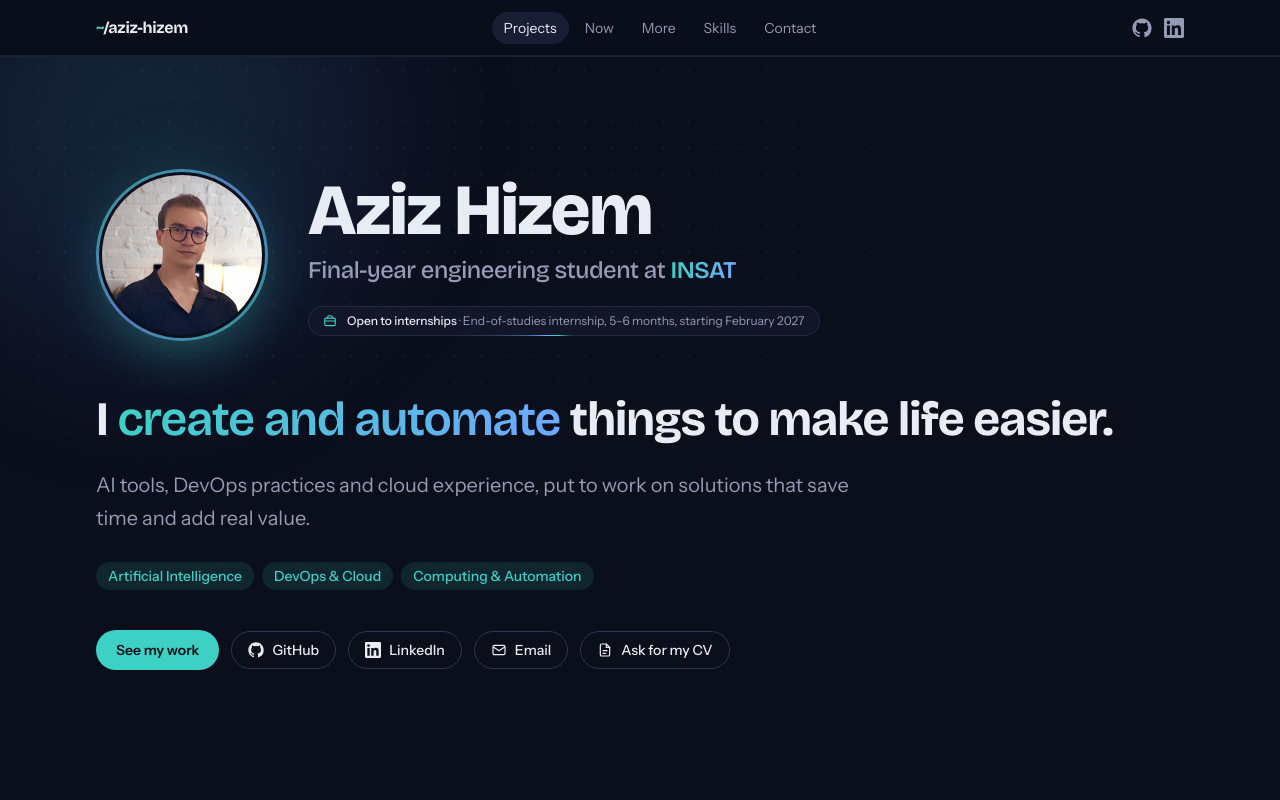
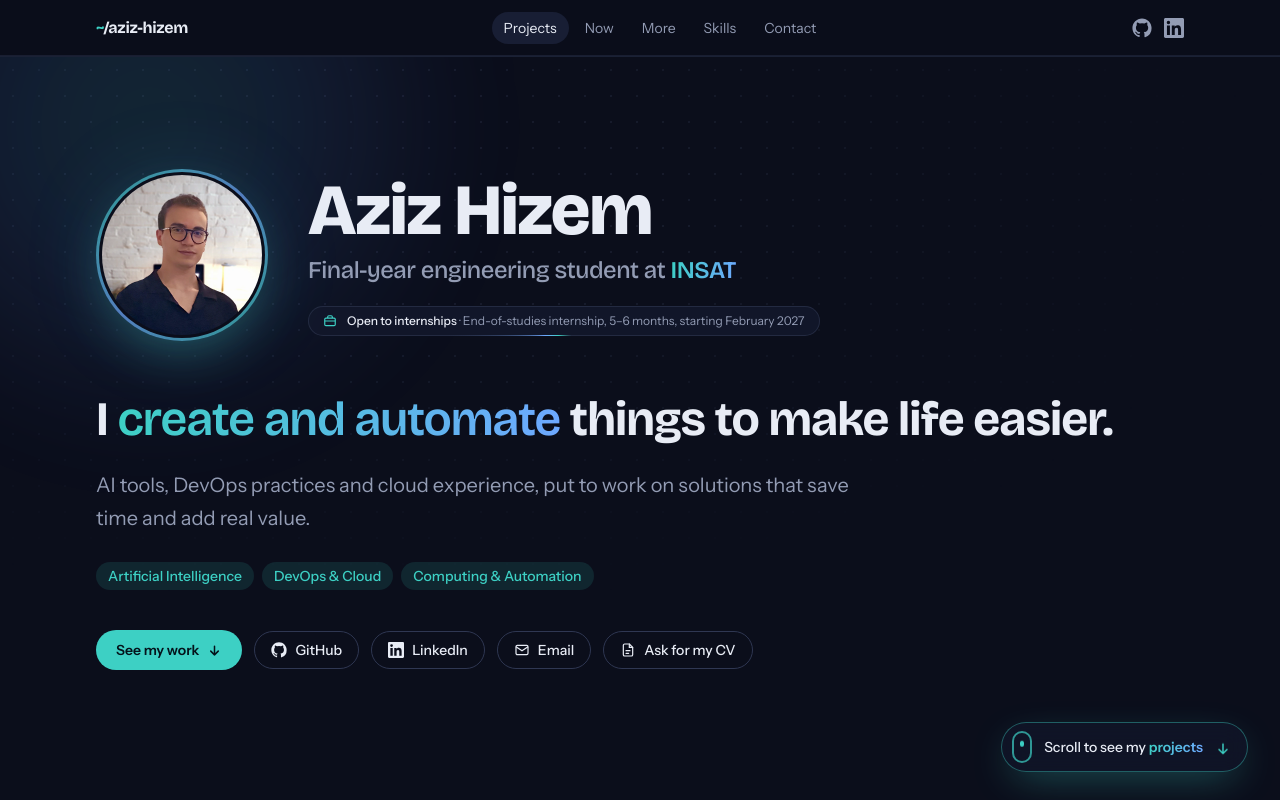
Before and after one commit to aziz-hizem/aziz-hizem.github.io, a React (Vite) app: page / in a window 1280 px wide. Shown: the top 800 px of the page. Built offline with nearby package versions, Linux system fonts and the light colour scheme.

Commit message:
Down arrow on 'See my work'; animated 'scroll to see my projects' hint
The hint sits at the bottom right of the first screen, fades out once the page
is scrolled and links to the projects.

```diff
--- a/src/App.jsx
+++ b/src/App.jsx
@@ -4,6 +4,7 @@ import Featured from './components/Featured'
 import Hero from './components/Hero'
 import More from './components/More'
 import Nav from './components/Nav'
+import ScrollCue from './components/ScrollCue'
 import Skills from './components/Skills'
 import { useReveal } from './hooks/useReveal'
 
@@ -20,6 +21,7 @@ export default function App() {
         <Skills />
         <Contact />
       </main>
+      <ScrollCue />
     </>
   )
 }
--- a/src/components/Hero.jsx
+++ b/src/components/Hero.jsx
@@ -104,9 +104,21 @@ export default function Hero() {
         <div className="mt-10 flex flex-wrap items-center gap-3">
           <a
             href="#projects"
-            className="inline-flex items-center rounded-full bg-accent px-5 py-2.5 text-sm font-semibold text-accent-ink transition-all hover:brightness-110 hover:shadow-[0_8px_30px_-10px_rgba(61,208,196,0.7)]"
+            className="group inline-flex items-center gap-2 rounded-full bg-accent px-5 py-2.5 text-sm font-semibold text-accent-ink transition-all hover:brightness-110 hover:shadow-[0_8px_30px_-10px_rgba(61,208,196,0.7)]"
           >
             See my work
+            <svg
+              width="15"
+              height="15"
+              viewBox="0 0 24 24"
+              fill="none"
+              stroke="currentColor"
+              strokeWidth="2.4"
+              aria-hidden="true"
+              className="transition-transform duration-300 group-hover:translate-y-0.5"
+            >
+              <path d="M12 5v14m0 0-6-6m6 6 6-6" strokeLinecap="round" strokeLinejoin="round" />
+            </svg>
           </a>
           <a href={links.github} target="_blank" rel="noreferrer" className={secondary}>
             <GitHubIcon size={16} /> GitHub
--- /dev/null
+++ b/src/components/ScrollCue.jsx
@@ -0,0 +1,45 @@
+import { useEffect, useState } from 'react'
+
+// Bottom-right hint on the first screen, inviting visitors to scroll to the projects.
+// Fades out as soon as the page is scrolled, and comes back at the very top.
+export default function ScrollCue() {
+  const [visible, setVisible] = useState(true)
+
+  useEffect(() => {
+    const onScroll = () => setVisible(window.scrollY < 80)
+    onScroll()
+    window.addEventListener('scroll', onScroll, { passive: true })
+    return () => window.removeEventListener('scroll', onScroll)
+  }, [])
+
+  return (
+    <a
+      href="#projects"
+      aria-label="Scroll down to see my projects"
+      tabIndex={visible ? 0 : -1}
+      className={`group fixed bottom-5 right-5 z-20 inline-flex items-center gap-3 rounded-full border border-accent/40 bg-surface/85 py-2 pl-2.5 pr-4 text-sm font-medium text-ink shadow-[0_12px_40px_-12px_rgba(61,208,196,0.45)] backdrop-blur-md transition-all duration-500 hover:border-accent sm:bottom-7 sm:right-8 ${
+        visible ? 'translate-y-0 opacity-100' : 'pointer-events-none translate-y-3 opacity-0'
+      }`}
+    >
+      {/* A small mouse whose wheel keeps rolling down */}
+      <span aria-hidden="true" className="relative flex h-8 w-5 justify-center rounded-full border-2 border-accent/70">
+        <span className="scroll-wheel mt-1.5 h-1.5 w-1 rounded-full bg-accent" />
+      </span>
+      <span>
+        Scroll to see my <span className="text-gradient font-semibold">projects</span>
+      </span>
+      <svg
+        width="16"
+        height="16"
+        viewBox="0 0 24 24"
+        fill="none"
+        stroke="currentColor"
+        strokeWidth="2.2"
+        aria-hidden="true"
+        className="scroll-bob text-accent"
+      >
+        <path d="M12 5v14m0 0-6-6m6 6 6-6" strokeLinecap="round" strokeLinejoin="round" />
+      </svg>
+    </a>
+  )
+}
--- a/src/index.css
+++ b/src/index.css
@@ -132,6 +132,24 @@ section[id] {
   to { opacity: 1; transform: none; }
 }
 
+/* Scroll hint: the mouse wheel rolls down, the arrow bobs */
+.scroll-wheel {
+  animation: scroll-wheel 1.6s ease-in-out infinite;
+}
+@keyframes scroll-wheel {
+  0% { opacity: 0; transform: translateY(-2px); }
+  30% { opacity: 1; }
+  80% { opacity: 0; transform: translateY(9px); }
+  100% { opacity: 0; transform: translateY(9px); }
+}
+.scroll-bob {
+  animation: scroll-bob 1.6s ease-in-out infinite;
+}
+@keyframes scroll-bob {
+  0%, 100% { transform: translateY(-2px); }
+  50% { transform: translateY(3px); }
+}
+
 /* Card hover glow */
 .card {
   position: relative;
```
